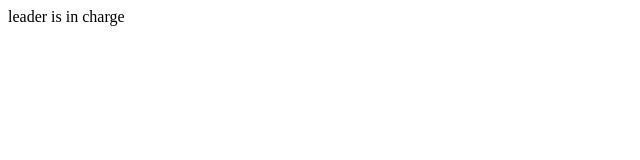
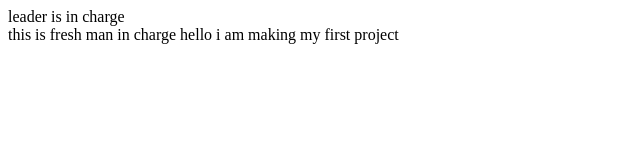
Before and after one commit to donggi22/company-project, a plain HTML site: page index.html in a window 1280 px wide. Shown: the whole page, without its empty margins (0-640 px from the left). Drawn offline with Linux system fonts and the light colour scheme.

Commit message:
freshman first commit

```diff
--- a/index.html
+++ b/index.html
@@ -13,7 +13,9 @@
         leader is in charge
     </nav>
     <main>
-
+        this is fresh man in charge
+        hello
+        i am making my first project
     </main>
     <footer>
 
```
